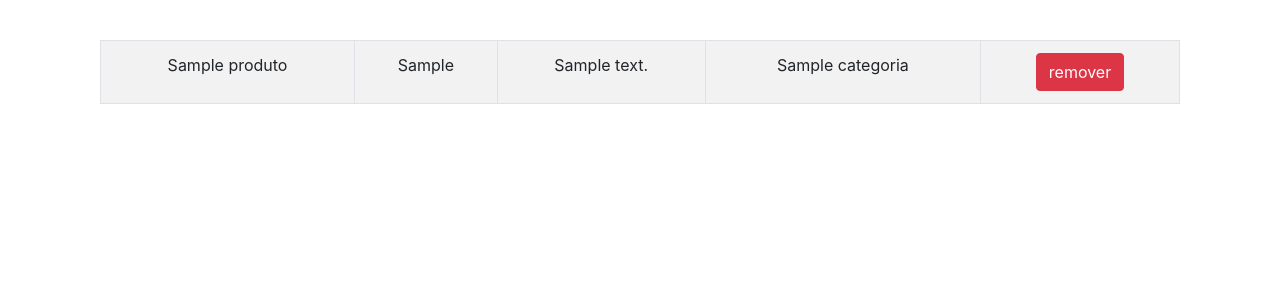
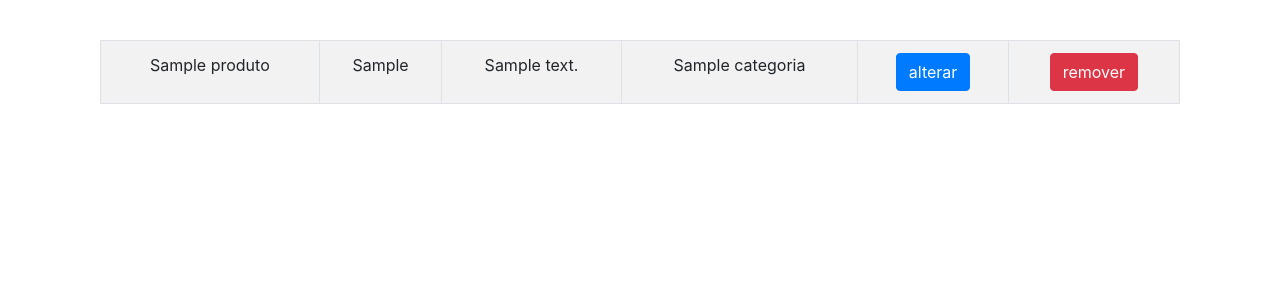
Before and after one commit to marcuspereiradev/curso-PHP-e-MySQL-I, a PHP site: page /produto-lista.php in a window 1280 px wide. Shown: the part 114-414 px from the top of the page. Run offline with PHP 8.4, Linux system fonts and the light colour scheme; tables that the repository leaves empty or names only in its code hold one stand-in row (values such as "Sample post").

Commit message:
Adding change button

```diff
--- a/loja/produto-lista.php
+++ b/loja/produto-lista.php
@@ -16,6 +16,7 @@
         <td><?=$produto['preco']?></td>
         <td><?=substr($produto['descricao'], 0, 40)?></td>
         <td><?= $produto['categoria_nome'] ?></td>
+        <td><a class="btn btn-primary" href="produto-altera-formulario.php?id=<?=$produto['id']?>">alterar</a>
         <td>
             <form action="remove-produto.php" method="post">
                 <input type="hidden" name="id" value="<?=$produto['id']?>" />
```
